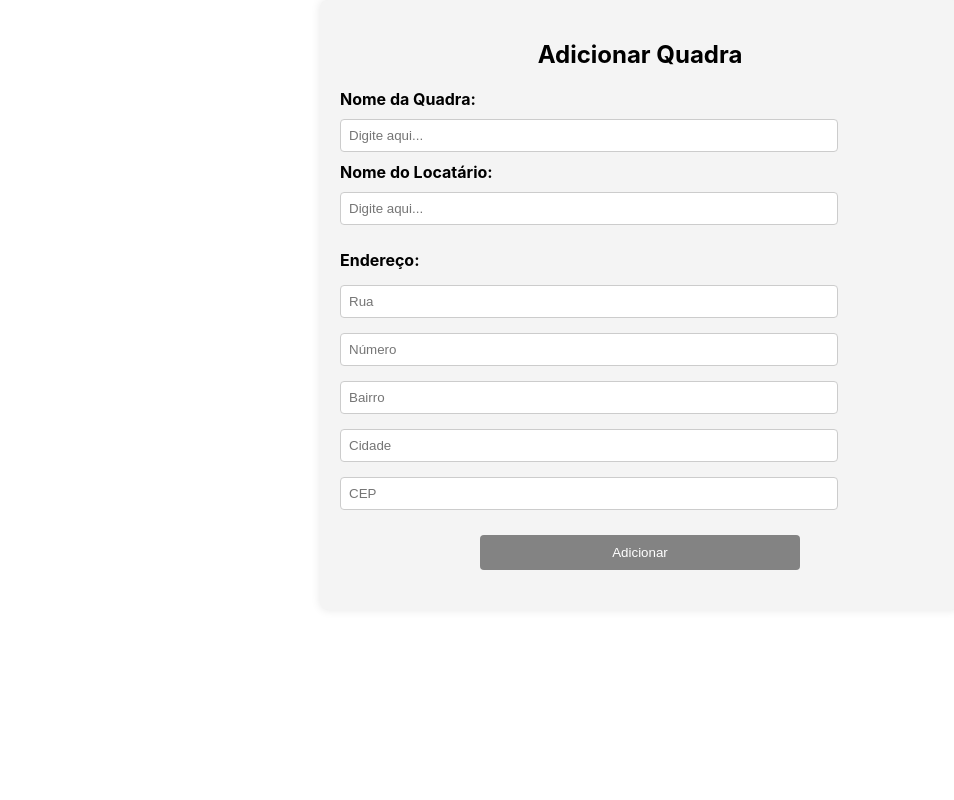
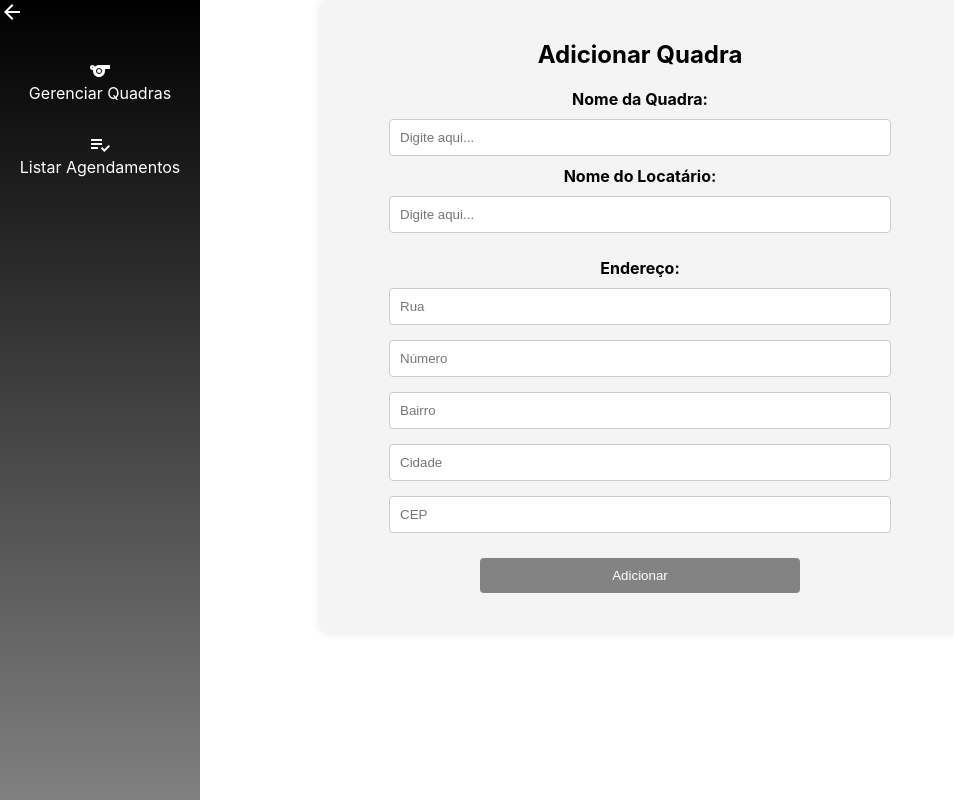
Before and after one commit to DanielPimC/esportify_gerencial, a React (Create React App) app: page /criar-quadra in a window 1280 px wide. Shown: the whole page, without its empty margins (0-954 px from the left). Built offline with nearby package versions, Linux system fonts and the light colour scheme.

Commit message:
Menu Lateral nas outras páginas e outros ajustes

```diff
--- a/src/App.css
+++ b/src/App.css
@@ -12,12 +12,12 @@
   align-items: center;
   border-radius: 8px;
   border: 1px solid black;
-
 }
 
 .quadras-container {
   flex-grow: 1;
   padding: 20px;
+  margin-left: 200px;
 }
 
 .quadras-list {
@@ -27,22 +27,23 @@
   gap: 20px;
 }
 
-.endereco {
-  margin-top: 10px;
+/* CSS RELACIONADO AO MENU LATERAL DE OPÇÕES */
+.seta-voltar {
+  cursor: pointer;
+  color: white;
+  margin: 0;
 }
 
-.container {
-  display: flex;
+.menu-lateral {
+  position: fixed;
+  top: 0;
+  left: 0;
+  background: linear-gradient(to bottom, black, gray);
+  width: 200px;
+  height: 100vh;
 }
 
-/* CSS RELACIONADO AO MENU LATERAL DE OPÇÕES */
-.menu {
-  background: linear-gradient(to bottom, black, gray);
-  min-width: 200px;
-  min-height: 100vh;
-}
-
-.menu ul {
+.menu-lateral ul {
   list-style-type: none;
   padding: 0;
   display: flex;
@@ -52,13 +53,17 @@
   height: 100%;
 }
 
-.menu li {
+.menu-lateral li {
+  display: flex;
+  flex-direction: column;
+  align-items: center;
+  justify-content: flex-start;
   padding: 15px;
   color: white;
   cursor: pointer;
 }
 
-.menu li:hover {
+.menu-lateral li:hover {
   background-color: rgba(255, 255, 255, 0.1);
   transition: background-color 0.3s ease;
   display: flex;
@@ -89,6 +94,7 @@
   transition: background-color 0.3s ease;
   text-decoration: none;
   text-align: center;
+  margin-left: 200px;
 
   .plus {
     font-size: 60px;
@@ -126,6 +132,7 @@
 .input-group {
   margin-bottom: 15px;
   width: 100%;
+  text-align: center;
 }
 
 .input-group label {
@@ -157,8 +164,6 @@
   background-color: #6d6d6d;
 }
 
-
-
 /* CSS RELACIONADO AO BOTÃO DE GERENCIAR HORÁRIO DA QUADRA */
 .btn-configure {
   position: absolute;
@@ -172,7 +177,7 @@
 }
 
 /* CSS RELACIONADO AO GERENCIAR HORÁRIOS */
-.gerenciar-horario{
+.gerenciar-horario {
   display: flex;
 }
 
@@ -182,6 +187,7 @@
   align-items: center;
   padding: 20px;
   flex-wrap: wrap;
+  margin-left: 50px;
 }
 
 .horarios-list {
@@ -345,17 +351,17 @@
   display: flex;
   align-items: center;
   flex-direction: column;
+  background-color: gainsboro;
 }
 
 .img-esportify {
-  background-color: gray;
   height: 40vh;
-  width: 25vw;
+  width: 20vw;
   margin: 10px;
 }
 
 .right-panel {
-  width: 60vw;
+  max-width: 60vw;
   height: 100%;
 }
 
@@ -380,7 +386,7 @@ input[type="password"],
 input[type="number"] {
   width: 80%;
   margin-bottom: 10px;
-  padding: 8px;
+  padding: 10px;
 }
 
 .options {
--- a/src/components/CriarQuadra.js
+++ b/src/components/CriarQuadra.js
@@ -3,6 +3,7 @@ import { useNavigate } from "react-router-dom";
 import axios from "axios";
 import { BASE_URL } from "../services/api-connection";
 import Loading from "./Loading/Loading";
+import MenuLateral from "./MenuLateral/MenuLateral";
 
 function CriarQuadra() {
   const [nome, setNome] = useState("");
@@ -50,6 +51,13 @@ function CriarQuadra() {
       console.log(response.data);
       navigate("/gerenciar-quadras");
     } catch (error) {
+      if (
+        error.response &&
+        (error.response.data.error === "Token expired" ||
+          error.response.data.error === "jwt malformed")
+      ) {
+        localStorage.removeItem("token");
+      }
       console.error("Erro ao adicionar quadra:", error);
     } finally {
       setIsLoading(false);
@@ -58,6 +66,7 @@ function CriarQuadra() {
 
   return (
     <div className="quadra-form-container">
+      <MenuLateral />
       <h2>Adicionar Quadra</h2>
       <Loading isLoading={isLoading} />
       <form className="quadra-form" onSubmit={handleSubmit}>
--- a/src/components/GerenciarHorarios.js
+++ b/src/components/GerenciarHorarios.js
@@ -4,6 +4,7 @@ import { useNavigate } from "react-router-dom";
 import AdicionarHorarioModal from "./AdicionarHorarioModal";
 import { BASE_URL } from "../services/api-connection";
 import Loading from "./Loading/Loading";
+import MenuLateral from "./MenuLateral/MenuLateral";
 import DeleteIcon from "@mui/icons-material/Delete";
 import AlarmIcon from "@mui/icons-material/Alarm";
 
@@ -39,6 +40,13 @@ function GerenciarHorarios() {
         setDiasSemana(diasResponse.data.dias_da_semana);
         setHorarios(horariosResponse.data.times);
       } catch (error) {
+        if (
+          error.response &&
+          (error.response.data.error === "Token expired" ||
+            error.response.data.error === "jwt malformed")
+        ) {
+          localStorage.removeItem("token");
+        }
         console.error("Erro ao buscar dados:", error);
       } finally {
         setIsLoading(false);
@@ -64,7 +72,7 @@ function GerenciarHorarios() {
         `${BASE_URL}quadra/adicionar-horario`,
         {
           id_quadra: idQuadra,
-          id_dia_semana: diaSelecionado.id, //CORRIGIR ESSA MERDA MESMO FUNCIONANDO.
+          id_dia_semana: diaSelecionado.id,
           horario_inicial: horario.horario_inicial,
           horario_final: horario.horario_final,
           preco: horario.preco,
@@ -82,6 +90,13 @@ function GerenciarHorarios() {
       );
       setHorarios(response.data.times);
     } catch (error) {
+      if (
+        error.response &&
+        (error.response.data.error === "Token expired" ||
+          error.response.data.error === "jwt malformed")
+      ) {
+        localStorage.removeItem("token");
+      }
       console.error("Erro ao adicionar horário:", error);
     } finally {
       setIsLoading(false);
@@ -138,6 +153,7 @@ function GerenciarHorarios() {
 
   return (
     <div className="horarios-container">
+      <MenuLateral />
       <h2 className="gerenciar-horario">
         <AlarmIcon style={{ padding: "5px" }} />
         Gerenciar Horário - {nomeQuadra}
--- a/src/components/GerenciarQuadras.js
+++ b/src/components/GerenciarQuadras.js
@@ -3,6 +3,7 @@ import { Route, Routes, Link, useNavigate } from "react-router-dom";
 import Quadra from "./Quadra";
 import CriarQuadra from "./CriarQuadra";
 import Loading from "./Loading/Loading";
+import MenuLateral from "./MenuLateral/MenuLateral";
 import axios from "axios";
 import { BASE_URL } from "../services/api-connection";
 
@@ -27,6 +28,13 @@ function GerenciarQuadras() {
         console.log(response.data.courts);
         setQuadras(response.data.courts);
       } catch (error) {
+        if (
+          error.response &&
+          (error.response.data.error === "Token expired" ||
+            error.response.data.error === "jwt malformed")
+        ) {
+          localStorage.removeItem("token");
+        }
         console.error("Erro ao buscar quadras:", error);
       } finally {
         setIsLoading(false);
@@ -60,16 +68,7 @@ function GerenciarQuadras() {
 
   return (
     <div className="container">
-      <div className="menu">
-        <ul>
-          <li onClick={() => navigate("/gerenciar-quadras")}>
-            Gerenciar Quadras
-          </li>
-          <li onClick={() => navigate("/listar-agendamentos")}>
-            Listar Agendamentos
-          </li>
-        </ul>
-      </div>
+      <MenuLateral />
       <div className="content">
         <div className="button-container">
           <Link to="/criar-quadra" className="btn-add-quadra">
--- a/src/components/ListarAgendamentos.js
+++ b/src/components/ListarAgendamentos.js
@@ -1,6 +1,10 @@
+import React from "react";
+import MenuLateral from "./MenuLateral/MenuLateral";
+
 function ListarAgendamentos() {
   return (
     <div>
+      <MenuLateral />
       <h1>PAGE TO DO</h1>
       <p>Integração com o front-end mobile de agendamento.</p>
     </div>
--- a/src/components/Login.js
+++ b/src/components/Login.js
@@ -172,7 +172,8 @@ function Home() {
       </div>
       <div className="right-panel">
         <img
-          src="https://i.imgur.com/a4W0QOu.png"
+          //src="https://i.imgur.com/a4W0QOu.png"
+          src="https://i.imgur.com/mwsaGlE.png"
           alt="Imagem de início"
           className="img-panel"
         />
--- /dev/null
+++ b/src/components/MenuLateral/MenuLateral.js
@@ -0,0 +1,33 @@
+import React from "react";
+import { useNavigate } from "react-router-dom";
+import ArrowBackIcon from "@mui/icons-material/ArrowBack";
+import SportsIcon from '@mui/icons-material/Sports';
+import PlaylistAddCheckIcon from '@mui/icons-material/PlaylistAddCheck';
+
+const MenuLateral = () => {
+  const navigate = useNavigate();
+
+  const handleVoltar = () => {
+    navigate(-1);
+  };
+
+  return (
+    <div className="menu-lateral">
+      <div className="seta-voltar" onClick={handleVoltar}>
+        <ArrowBackIcon />
+      </div>
+      <ul>
+        <li onClick={() => navigate("/gerenciar-quadras")}>
+          <SportsIcon />
+          Gerenciar Quadras
+        </li>
+        <li onClick={() => navigate("/listar-agendamentos")}>
+          <PlaylistAddCheckIcon />
+          Listar Agendamentos
+        </li>
+      </ul>
+    </div>
+  );
+};
+
+export default MenuLateral;
```
